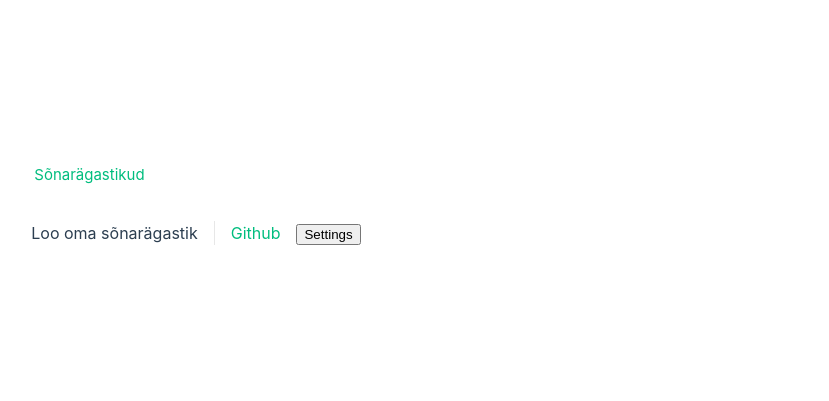
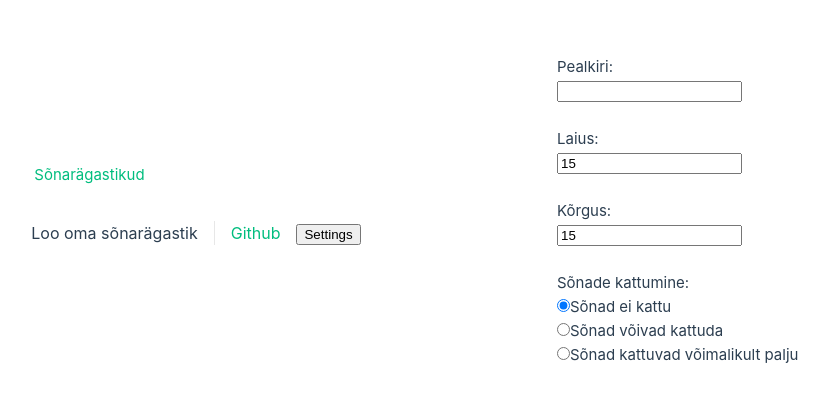
Before and after one commit to Tengyyy/word-puzzle, a Vue app in the folder frontend/: page /create in a window 1280 px wide. Shown: the part 189-590 px from the top of the page, without its empty margins (83-912 px from the left). Built offline with nearby package versions, Linux system fonts and the light colour scheme.

Commit message:
Grid settings for custom word search puzzle generation page

```diff
--- a/frontend/src/views/CreateView.vue
+++ b/frontend/src/views/CreateView.vue
@@ -1,8 +1,40 @@
 <script setup>
+import { ref } from 'vue';
+
+const title = ref(null);
+const width = ref(15);
+const height = ref(15);
+const overlap = ref('no-overlap')
+
+const backwardsEnabled = ref(false);
+const diagonalsEnabled = ref(false);
+
+const casing = ref('upper');
+
+//TODO: move the controls/settings to a separate component
+
+//TODO: for the word list a toggle to alphabetize the word list
+//TODO: grid/board, wordlist with input to enter more words, button to regenereta grid
+//TODO: button to create game/link
+//TODO: button to print game
 </script>
 
+
 <template>
-    <main>
+  <main>
+    <label for="title-input">Pealkiri:</label><br>
+    <input type="text" id="title-input" name="title-input" v-model="title" /><br><br>
+    <label for="width-input">Laius:</label><br>
+    <input type="number" id="width-input" name="width-input" v-model="width" /><br><br>
+    <label for="height-input">Kõrgus:</label><br>
+    <input type="number" id="height-input" name="height-input" v-model="height" /><br><br>
+    <label>Sõnade kattumine:</label><br>
+    <input type="radio" id="no-overlap-radio" value="no-overlap" v-model="overlap" />
+    <label for="no-overlap-radio">Sõnad ei kattu</label><br>
+    <input type="radio" id="possible-overlap-radio" value="possible-overlap" v-model="overlap" />
+    <label for="possible-overlap-radio">Sõnad võivad kattuda</label><br>
+    <input type="radio" id="force-overlap-radio" value="force-overlap" v-model="overlap" />
+    <label for="force-overlap-radio">Sõnad kattuvad võimalikult palju</label><br>
 
-    </main>
+  </main>
 </template>
--- a/frontend/src/views/HomeView.vue
+++ b/frontend/src/views/HomeView.vue
@@ -31,8 +31,8 @@ const startGame = () => {
 
 <template>
   <main>
-    <label for="topicField">Sisesta sõnarägastiku teema:</label><br>
-    <input type="text" id="topicField" name="topicField" v-model="topic"><br><br>
+    <label for="topic-field">Sisesta sõnarägastiku teema:</label><br>
+    <input type="text" id="topic-field" name="topic-field" v-model="topic"><br><br>
     <label for="difficulty-select">Vali raskusaste:</label><br>
     <select name="difficulty-select" id="difficulty-select" v-model="difficulty">
       <option value="easy">Lihtne</option>
```
